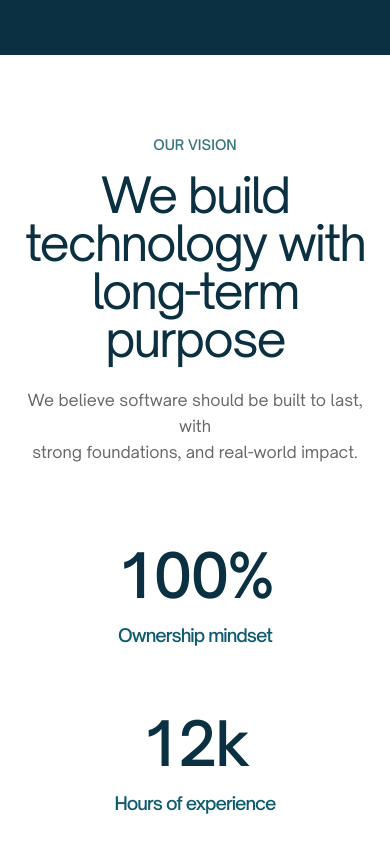
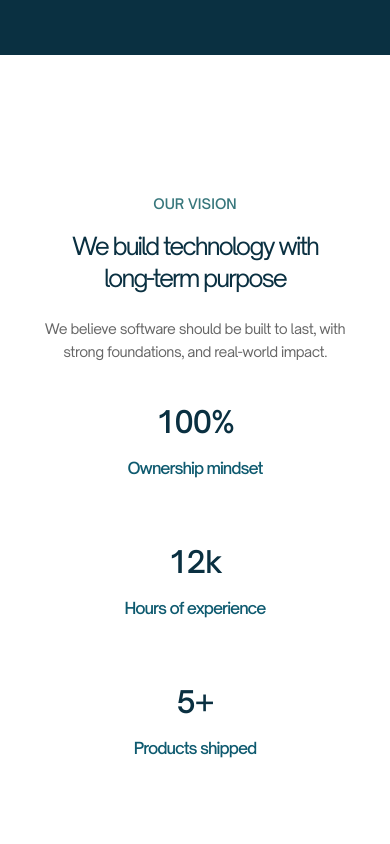
Before and after one commit to mateoLorenzo/smt-landing, a Next.js app: page / in a window 390 px wide. Shown: the part 3560-4404 px from the top of the page. Built offline with nearby package versions, Linux system fonts and the light colour scheme.

Commit message:
Improved OurVision responsive UI

```diff
--- a/src/app/sections/OurVision.tsx
+++ b/src/app/sections/OurVision.tsx
@@ -8,15 +8,15 @@ export const OurVision = () => {
     >
       <div className="max-w-[1200px] mx-auto px-6 w-full">
         {/* Header */}
-        <div className="text-center mb-20">
+        <div className="text-center mb-10 md:mb-20">
           <p className="text-sm uppercase text-[#38777C] mb-4 font-medium">
             OUR VISION
           </p>
-          <h2 className="text-5xl md:text-4.5xl font-normal text-[#0a3041] mb-6 tracking-[-2px] max-w-3xl mx-auto">
-            We build technology with <br /> long-term purpose
+          <h2 className=" text-2xl max-w-[250px] md:text-4xl md:max-w-[450px] font-normal text-[#0a3041] mb-6 tracking-[-2px] mx-auto">
+            We build technology with long-term purpose
           </h2>
-          <p className="text-[#666666] text-md max-w-2xl mx-auto leading-relaxed">
-            We believe software should be built to last, with <br /> strong
+          <p className="text-[#666666] text-sm tracking-[-0.5px] md:text-lg md:max-w-md mx-auto leading-relaxed">
+            We believe software should be built to last, with strong
             foundations, and real-world impact.
           </p>
         </div>
@@ -25,30 +25,30 @@ export const OurVision = () => {
         <div className="grid md:grid-cols-3 gap-16 max-w-4xl mx-auto">
           {/* Stat 1 */}
           <div className="text-center">
-            <h3 className="text-6xl font-medium text-[#0a3041] mb-4 tracking-tight">
+            <h3 className="text-3xl md:text-6xl font-medium text-[#0a3041] mb-4 tracking-tight">
               100%
             </h3>
-            <p className="text-[#0E5A6F] text-lg font-medium tracking-[-1px]">
+            <p className="text-[#0E5A6F] text-md md:text-lg font-medium tracking-[-1px]">
               Ownership mindset
             </p>
           </div>
 
           {/* Stat 2 */}
           <div className="text-center">
-            <h3 className="text-6xl font-medium text-[#0a3041] mb-4 tracking-tight">
+            <h3 className="text-3xl md:text-6xl font-medium text-[#0a3041] mb-4 tracking-tight">
               12k
             </h3>
-            <p className="text-[#0E5A6F] text-lg font-medium tracking-[-1px]">
+            <p className="text-[#0E5A6F] text-md md:text-lg font-medium tracking-[-1px]">
               Hours of experience
             </p>
           </div>
 
           {/* Stat 3 */}
           <div className="text-center">
-            <h3 className="text-6xl font-medium text-[#0a3041] mb-4 tracking-tight">
+            <h3 className="text-3xl md:text-6xl font-medium text-[#0a3041] mb-4 tracking-tight">
               5+
             </h3>
-            <p className="text-[#0E5A6F] text-lg font-medium tracking-[-1px]">
+            <p className="text-[#0E5A6F] text-md md:text-lg font-medium tracking-[-1px]">
               Products shipped
             </p>
           </div>
```
